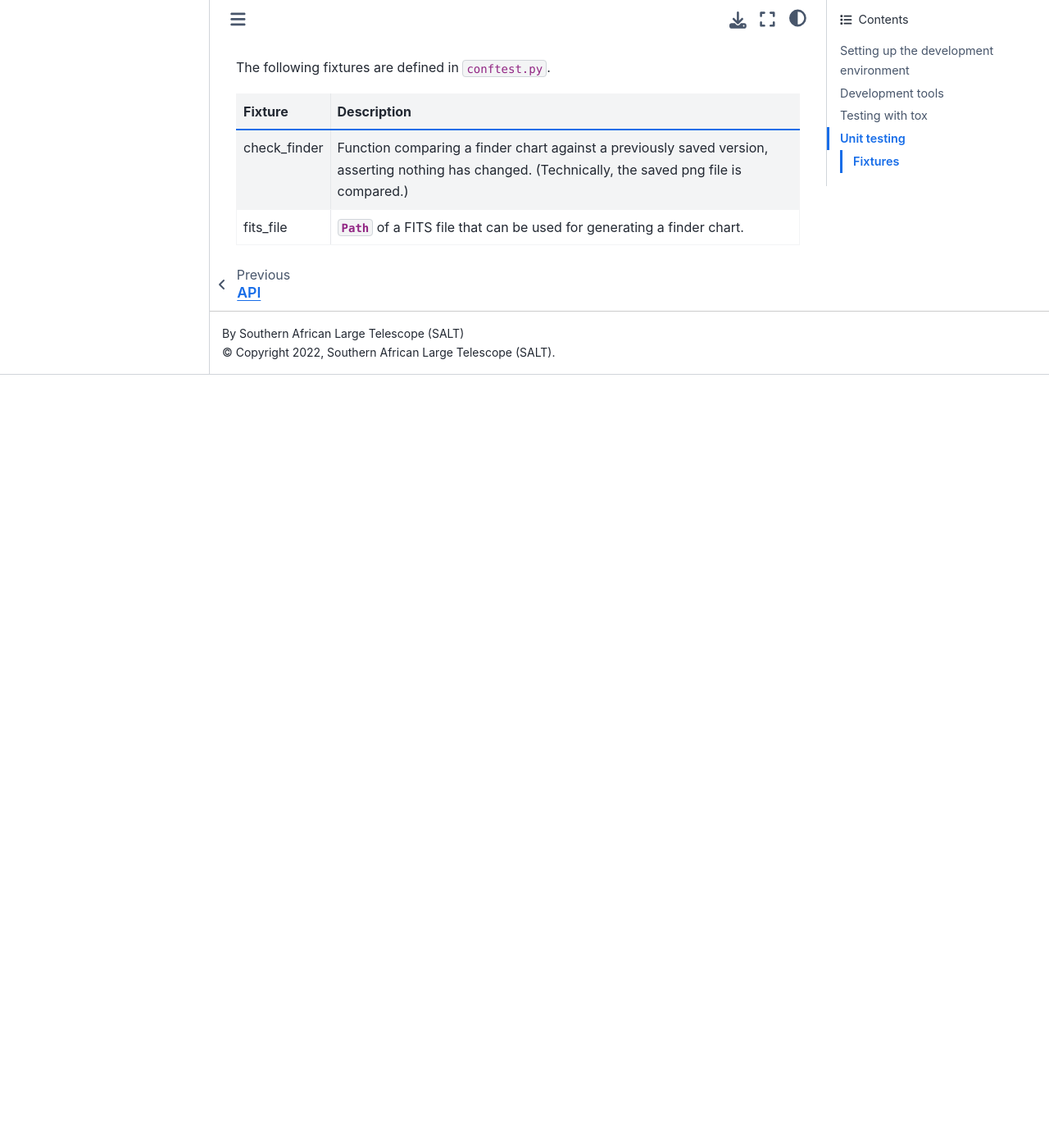
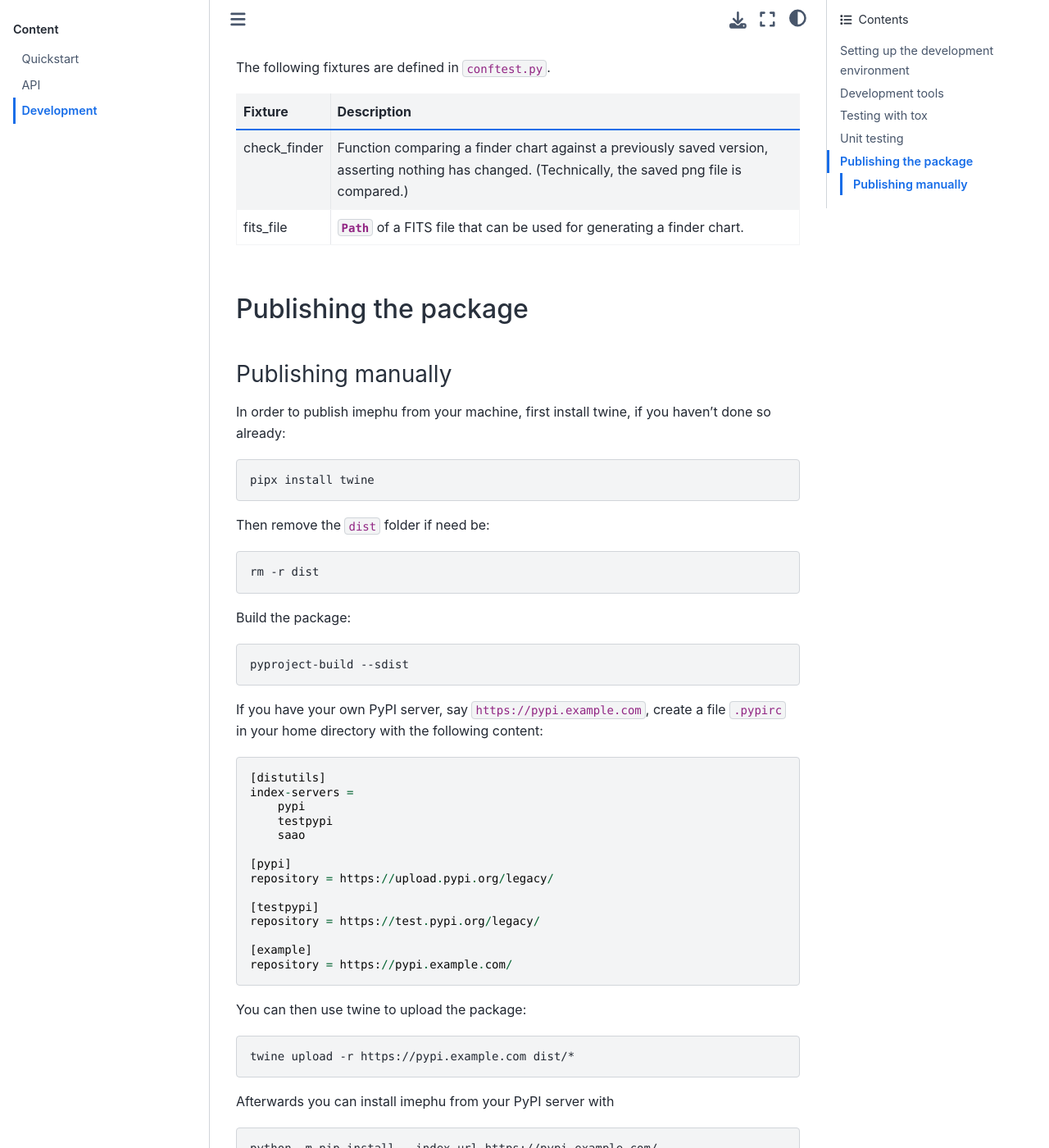
Before and after one commit to saltastroops/imephu, a Sphinx documentation site: the page built from docs/development.md, in a window 1280 px wide and 1400 px high, scrolled down 3289 px. Shown: the whole window at 82% size. Built offline with Sphinx 7.4.7 and the Sphinx Book theme 1.1.4, drawn with Linux system fonts in a browser that asks for light colours; pages that are not in the unit, such as notebooks, are missing from menus; before the commit the page ends 3746 px from its top, so only the background shows below that; some of the changed text lies outside the part shown.

````diff
--- a/docs/development.md
+++ b/docs/development.md
@@ -110,3 +110,74 @@ Fixture | Description
 --- | ---
 check_finder | Function comparing a finder chart against a previously saved version, asserting nothing has changed. (Technically, the saved png file is compared.)
 fits_file | {py:obj}`~pathlib.Path` of a FITS file that can be used for generating a finder chart.
+
+## Publishing the package
+
+### Publishing manually
+
+In order to publish imephu from your machine, first install twine, if you haven't done so already:
+
+```shell
+pipx install twine
+```
+
+Then remove the `dist` folder if need be:
+
+```shell
+rm -r dist
+```
+
+Build the package:
+
+```shell
+pyproject-build --sdist
+```
+
+If you have your own PyPI server, say `https://pypi.example.com`, create a file `.pypirc` in your home directory with the following content:
+
+```
+[distutils]
+index-servers =
+    pypi
+    testpypi
+    saao
+
+[pypi]
+repository = https://upload.pypi.org/legacy/
+
+[testpypi]
+repository = https://test.pypi.org/legacy/
+
+[example]
+repository = https://pypi.example.com/
+```
+
+You can then use twine to upload the package:
+
+```shell
+twine upload -r https://pypi.example.com dist/*
+```
+
+Afterwards you can install imephu from your PyPI server with
+
+```shell
+python -m pip install --index-url https://pypi.example.com/
+```
+
+Upload the package to [Test PyPI](https://packaging.python.org/guides/using-testpypi/):
+
+```shell
+twine upload -r testpypi dist/*
+```
+
+You can then install imephu from Test PyPI with
+
+```shell
+python -m pip install --index-url https://test.pypi.org/simple/ imephu
+```
+
+If all looks good, you can publish your package:
+
+```shell
+twine upload dist/*
+```
````
Also changed, not shown: README.md (+27 -1 lines), docs/index.md (+1 -1 lines).
